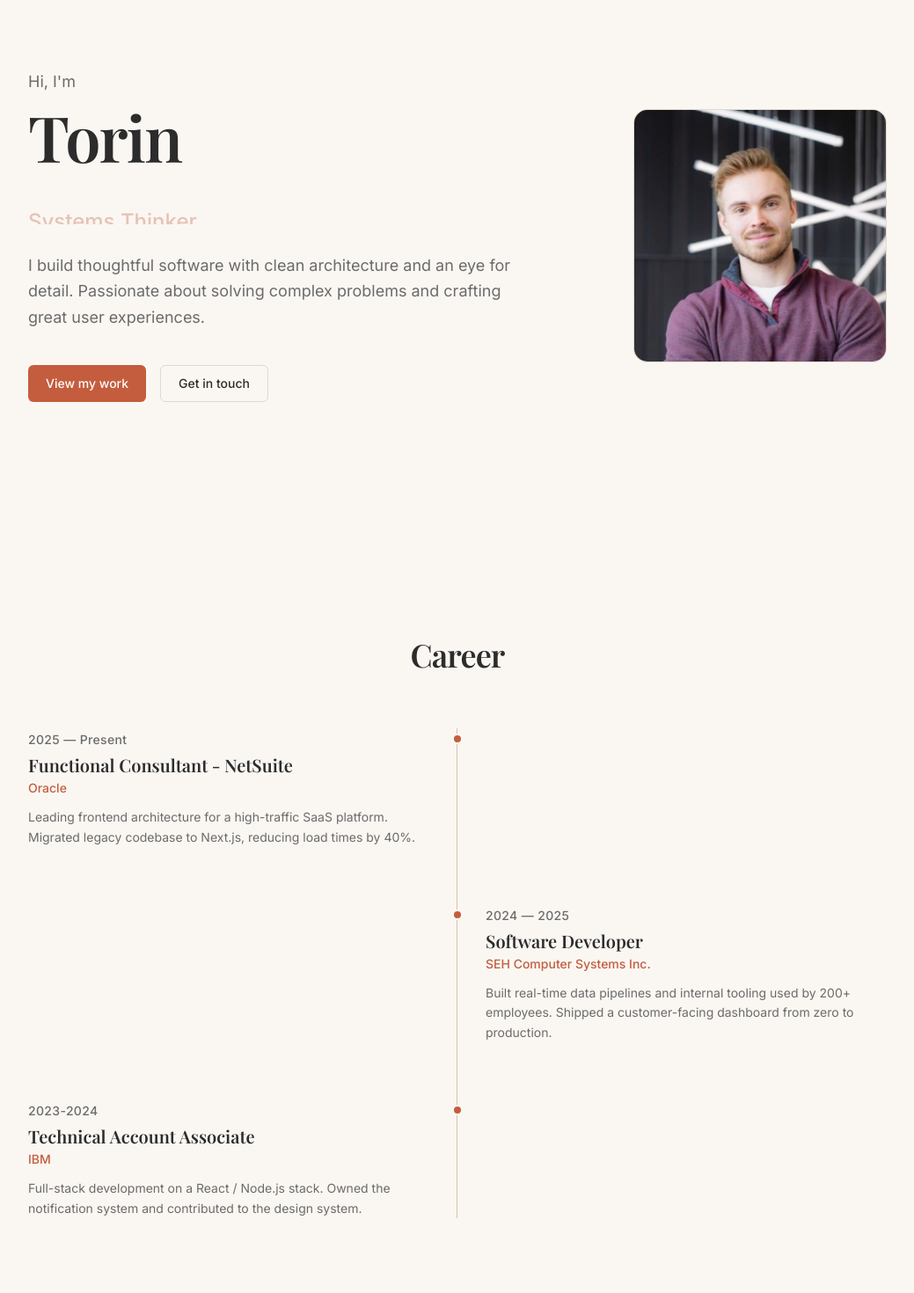
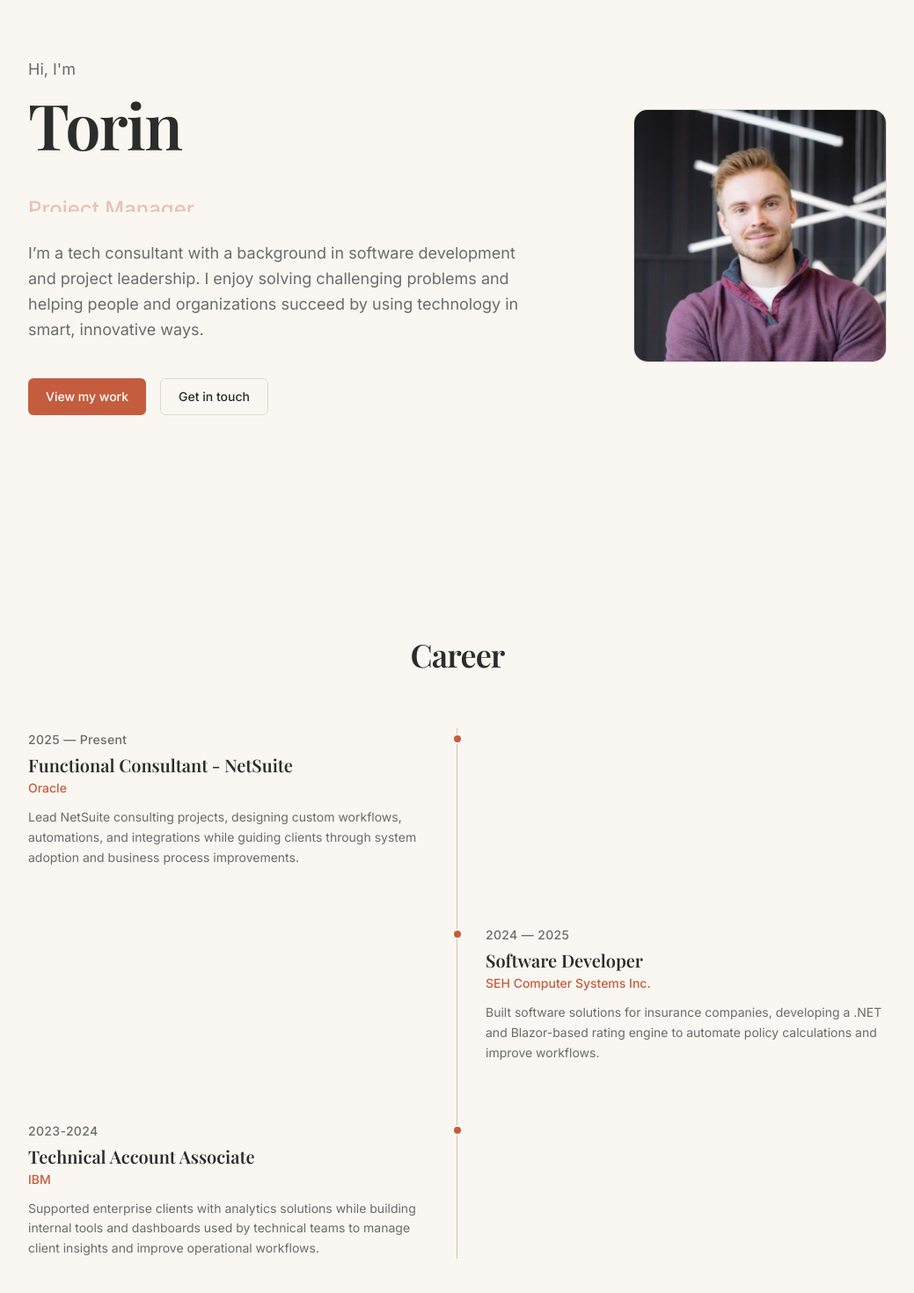
Before and after one commit to Torin99/TorinPortfolioWebsite, a Next.js app: page / in a window 1280 px wide. Shown: the part 124-1594 px from the top of the page at 88% size, without its empty margins (120-1159 px from the left). Built offline with nearby package versions, Linux system fonts and the light colour scheme; a web font is replaced by a local one.

Commit message:
update job info

```diff
--- a/src/resources/content.ts
+++ b/src/resources/content.ts
@@ -9,7 +9,7 @@ import type {
 
 export const siteConfig: SiteConfig = {
   name: "Torin Borton-McCallum",
-  title: "Torin — Software Engineer",
+  title: "Torin",
   description:
     "Personal portfolio of Torin, a software engineer building thoughtful, well-crafted software.",
   resumeUrl: "/resume.pdf", // Place your resume PDF in /public
@@ -18,8 +18,8 @@ export const siteConfig: SiteConfig = {
 export const hero: Hero = {
   greeting: "Hi, I'm",
   name: "Torin",
-  roles: ["Software Engineer", "Full-Stack Developer", "Systems Thinker"],
-  bio: "I build thoughtful software with clean architecture and an eye for detail. Passionate about solving complex problems and crafting great user experiences.",
+  roles: ["Software Developer", "Technical Consultant", "Project Manager"],
+  bio: "I’m a tech consultant with a background in software development and project leadership. I enjoy solving challenging problems and helping people and organizations succeed by using technology in smart, innovative ways.",
   profileImage: "/profile.jpg",
 };
 
@@ -29,21 +29,21 @@ export const career: CareerEntry[] = [
     role: "Functional Consultant - NetSuite",
     period: "2025 — Present",
     description:
-      "Leading frontend architecture for a high-traffic SaaS platform. Migrated legacy codebase to Next.js, reducing load times by 40%.",
+      "Lead NetSuite consulting projects, designing custom workflows, automations, and integrations while guiding clients through system adoption and business process improvements.",
   },
   {
     company: "SEH Computer Systems Inc.",
     role: "Software Developer",
     period: "2024 — 2025",
     description:
-      "Built real-time data pipelines and internal tooling used by 200+ employees. Shipped a customer-facing dashboard from zero to production.",
+      "Built software solutions for insurance companies, developing a .NET and Blazor-based rating engine to automate policy calculations and improve workflows.",
   },
   {
     company: "IBM",
     role: "Technical Account Associate",
     period: "2023-2024",
     description:
-      "Full-stack development on a React / Node.js stack. Owned the notification system and contributed to the design system.",
+      "Supported enterprise clients with analytics solutions while building internal tools and dashboards used by technical teams to manage client insights and improve operational workflows.",
   },
 ];
 
```
